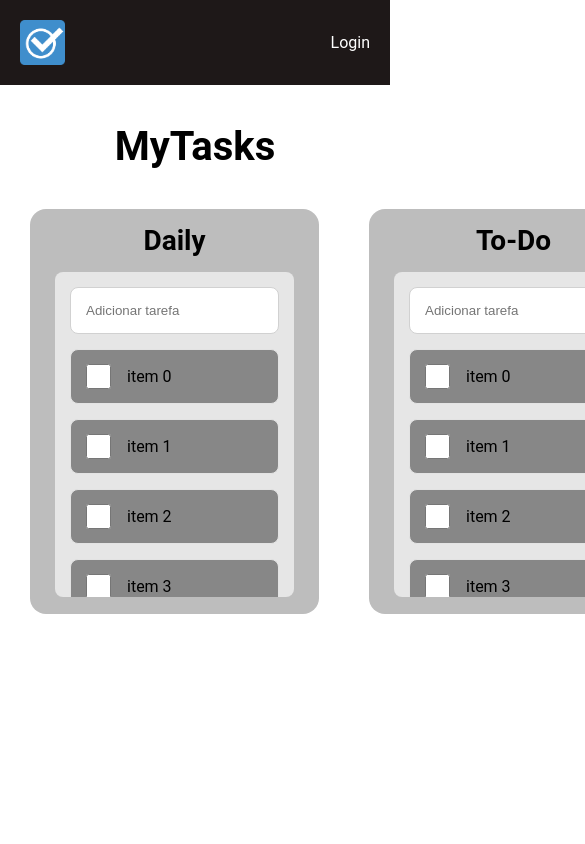
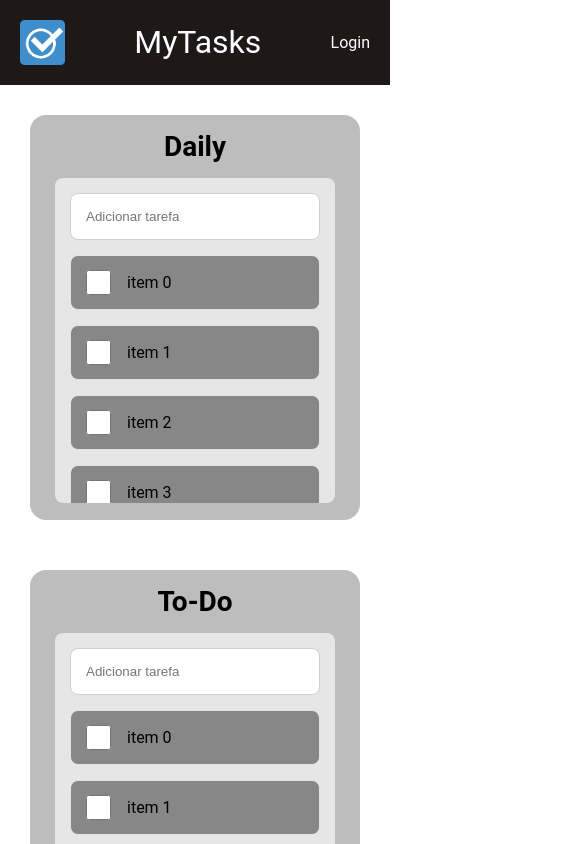
Before and after one commit to bryan-alves/to-do-app, a Vue app: page / in a window 390 px wide. Shown: the top 844 px of the page, 585 px wide, since content can reach past the window. Built offline with nearby package versions, Linux system fonts and the light colour scheme.

Commit message:
style: responsive layout changes and changed app title to header

```diff
--- a/src/assets/main.css
+++ b/src/assets/main.css
@@ -33,3 +33,9 @@ body {
   font-weight: normal;
   height: 100vh;
 }
+
+@media screen and (max-width: 1024px) {
+  #app {
+    height: 100%;
+  }
+}
--- a/src/components/PageHeader.vue
+++ b/src/components/PageHeader.vue
@@ -9,6 +9,7 @@
         height="45"
       />
     </RouterLink>
+    <h1>MyTasks</h1>
     <nav>
       <RouterLink to="/">Login</RouterLink>
     </nav>
@@ -25,6 +26,10 @@ header {
   height: var(--pageHeaderHeight);
 }
 
+h1 {
+  color: #FFF;
+}
+
 .router-link-active {
   height: 45px;
 }
--- a/src/views/MyTasks.vue
+++ b/src/views/MyTasks.vue
@@ -10,7 +10,6 @@ export default {
 
 <template>
   <main class="tasks">
-    <h1 class="tasks__title">MyTasks</h1>
     <div class="tasks__container">
       <TaskCardVue id="daily" title="Daily"/>
       <TaskCardVue id="to-do" title="To-Do"/>
@@ -25,6 +24,7 @@ export default {
   flex-direction: column;
   height: calc(100% - var(--pageHeaderHeight));
   padding: 30px;
+  overflow: hidden;
 
   &__title {
     text-align: center;
@@ -38,6 +38,12 @@ export default {
     gap: 50px;
     height: 100%;
     width: 100%;
+
+    @media screen and (max-width: 1024px) {
+      & {
+        flex-direction: column;
+      }
+    }
   }
 }
 </style>
```
